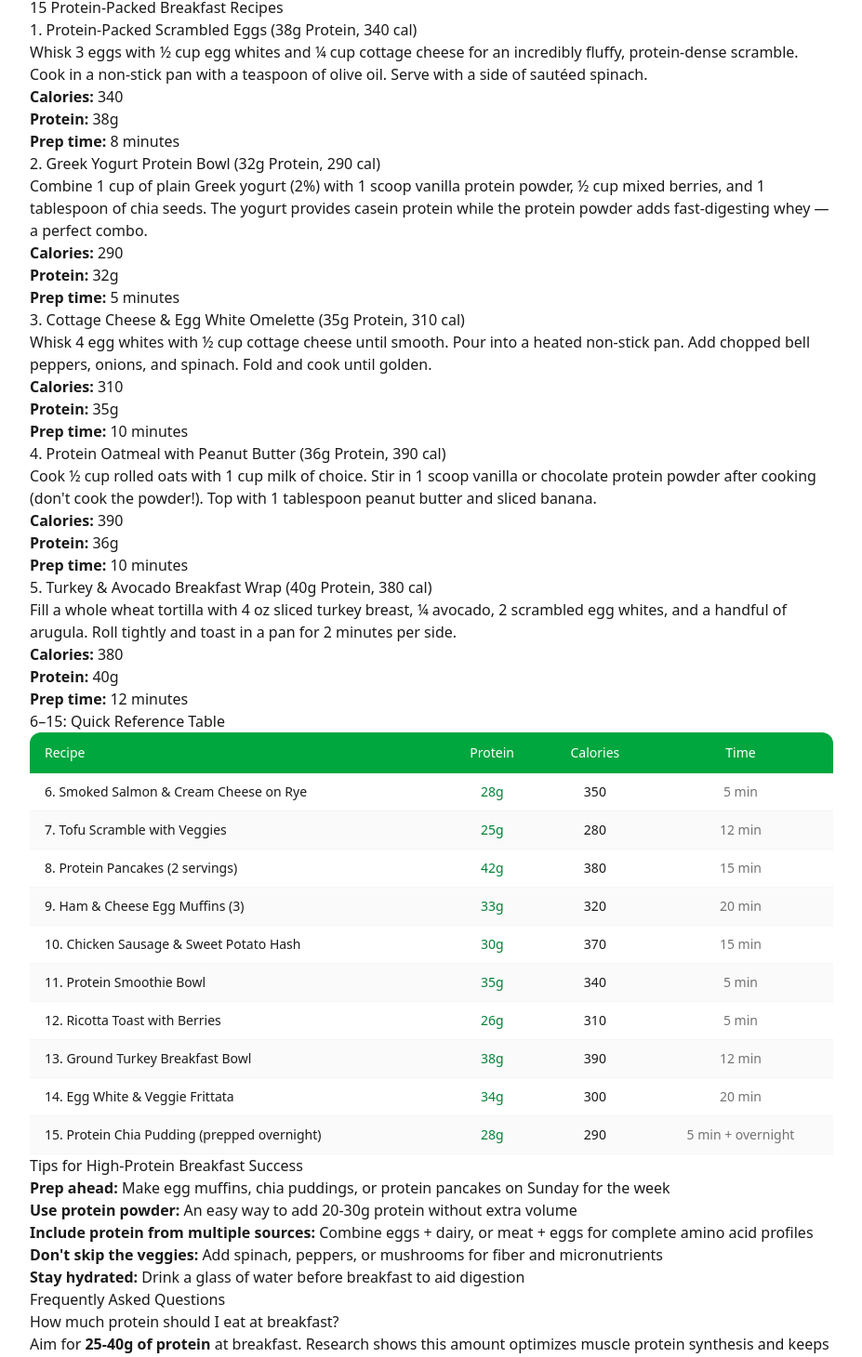
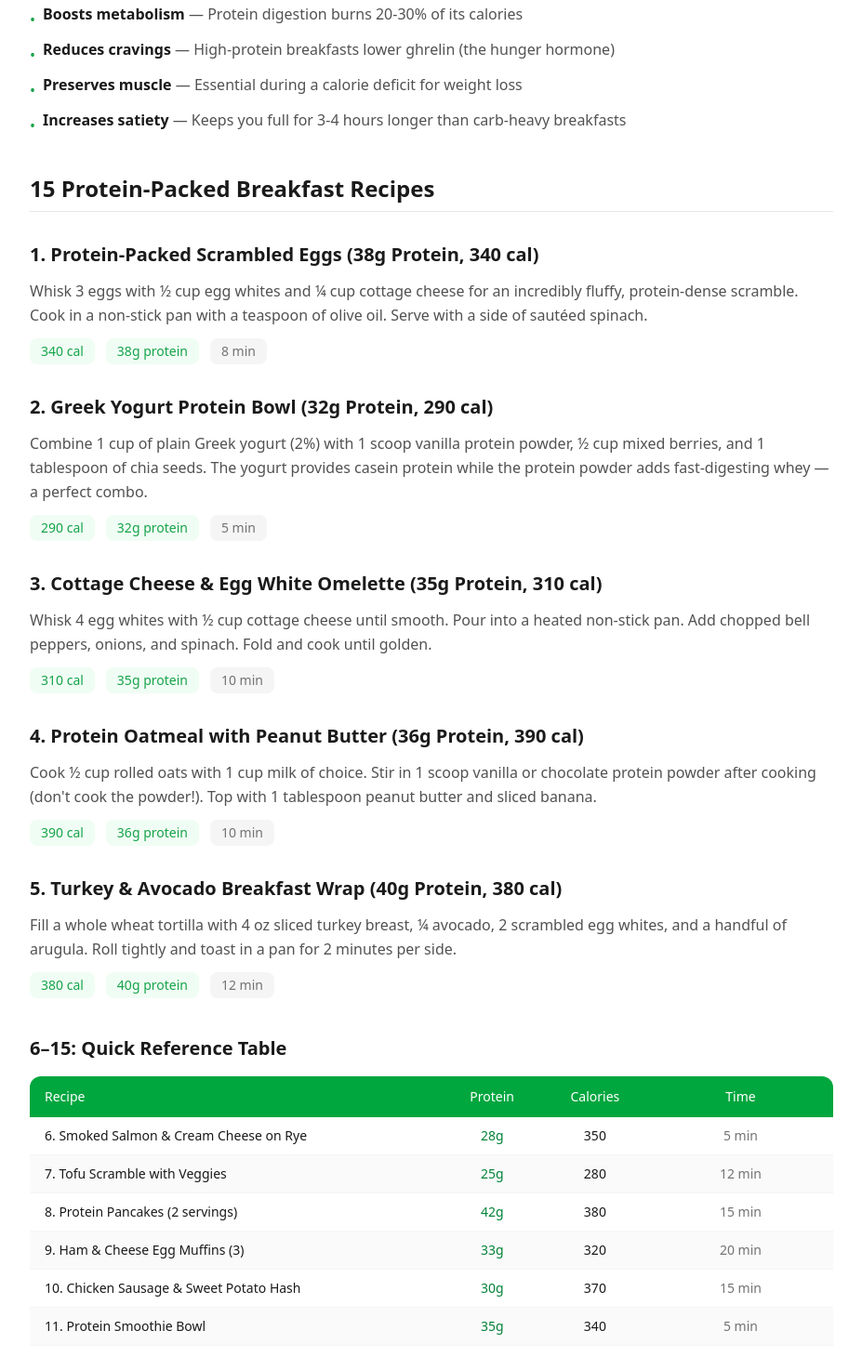
Before and after one commit to eelbaraka/macro-planner, a Next.js app: page /blog/high-protein-breakfast-recipes in a window 1280 px wide. Shown: the part 859-2319 px from the top of the page at 93% size, without its empty margins (176-1103 px from the left). Built offline with nearby package versions, Linux system fonts and the light colour scheme.

Commit message:
Fix article headings: explicit H1/H2/H3 styles, proper spacing, green stat badges, border separators

```diff
--- a/src/app/blog/high-protein-breakfast-recipes/page.tsx
+++ b/src/app/blog/high-protein-breakfast-recipes/page.tsx
@@ -54,79 +54,79 @@ export default function HighProteinBreakfast() {
       <div className="container mx-auto max-w-4xl px-4">
         <p className="text-xs text-neutral-400 mt-3 mb-8">Photo by Brooke Lark on Unsplash</p>
 
-        <article className="prose prose-lg prose-neutral max-w-none">
+        <article className="max-w-none">
           {/* Lead paragraph */}
-          <p className="text-xl text-neutral-600 font-medium leading-relaxed">
+          <p className="text-xl text-[#737373] font-medium leading-relaxed mb-8">
             Breakfast is the most important meal of the day — especially when you're trying to lose weight.
             A high-protein breakfast keeps you full, boosts your metabolism, and prevents mid-morning cravings.
           </p>
 
-          <h2>Why High-Protein Breakfasts Work for Weight Loss</h2>
-          <p>
-            Studies show that eating <strong>25-30g of protein at breakfast</strong> can reduce cravings by up to 60%
+          <h2 className="text-2xl font-bold text-[#1a1a1a] mt-10 mb-4 pb-2 border-b border-[#e5e5e5]">Why High-Protein Breakfasts Work for Weight Loss</h2>
+          <p className="text-[#525252] leading-relaxed mb-6">
+            Studies show that eating <strong className="text-[#1a1a1a]">25-30g of protein at breakfast</strong> can reduce cravings by up to 60%
             and increase satiety throughout the day. Protein has the highest thermic effect of food (TEF),
             meaning your body burns more calories digesting protein than carbs or fat.
           </p>
-          <ul>
-            <li><strong>Boosts metabolism</strong> — Protein digestion burns 20-30% of its calories</li>
-            <li><strong>Reduces cravings</strong> — High-protein breakfasts lower ghrelin (the hunger hormone)</li>
-            <li><strong>Preserves muscle</strong> — Essential during a calorie deficit for weight loss</li>
-            <li><strong>Increases satiety</strong> — Keeps you full for 3-4 hours longer than carb-heavy breakfasts</li>
+          <ul className="space-y-2 mb-8">
+            <li className="flex items-start gap-2 text-[#525252]"><span className="text-[#16a34a] mt-1.5">•</span><span><strong className="text-[#1a1a1a]">Boosts metabolism</strong> — Protein digestion burns 20-30% of its calories</span></li>
+            <li className="flex items-start gap-2 text-[#525252]"><span className="text-[#16a34a] mt-1.5">•</span><span><strong className="text-[#1a1a1a]">Reduces cravings</strong> — High-protein breakfasts lower ghrelin (the hunger hormone)</span></li>
+            <li className="flex items-start gap-2 text-[#525252]"><span className="text-[#16a34a] mt-1.5">•</span><span><strong className="text-[#1a1a1a]">Preserves muscle</strong> — Essential during a calorie deficit for weight loss</span></li>
+            <li className="flex items-start gap-2 text-[#525252]"><span className="text-[#16a34a] mt-1.5">•</span><span><strong className="text-[#1a1a1a]">Increases satiety</strong> — Keeps you full for 3-4 hours longer than carb-heavy breakfasts</span></li>
           </ul>
 
-          <h2>15 Protein-Packed Breakfast Recipes</h2>
+          <h2 className="text-2xl font-bold text-[#1a1a1a] mt-10 mb-6 pb-2 border-b border-[#e5e5e5]">15 Protein-Packed Breakfast Recipes</h2>
 
-          <h3>1. Protein-Packed Scrambled Eggs (38g Protein, 340 cal)</h3>
-          <p>
+          <h3 className="text-xl font-bold text-[#1a1a1a] mt-8 mb-3">1. Protein-Packed Scrambled Eggs (38g Protein, 340 cal)</h3>
+          <p className="text-[#525252] leading-relaxed mb-3">
             Whisk 3 eggs with ½ cup egg whites and ¼ cup cottage cheese for an incredibly fluffy, protein-dense scramble. Cook in a non-stick pan with a teaspoon of olive oil. Serve with a side of sautéed spinach.
           </p>
-          <ul>
-            <li><strong>Calories:</strong> 340</li>
-            <li><strong>Protein:</strong> 38g</li>
-            <li><strong>Prep time:</strong> 8 minutes</li>
-          </ul>
+          <div className="flex gap-3 text-sm mb-6">
+            <span className="bg-[#f0fdf4] text-[#16a34a] px-3 py-1 rounded-lg font-medium">340 cal</span>
+            <span className="bg-[#f0fdf4] text-[#16a34a] px-3 py-1 rounded-lg font-medium">38g protein</span>
+            <span className="bg-[#f5f5f5] text-[#737373] px-3 py-1 rounded-lg">8 min</span>
+          </div>
 
-          <h3>2. Greek Yogurt Protein Bowl (32g Protein, 290 cal)</h3>
-          <p>
+          <h3 className="text-xl font-bold text-[#1a1a1a] mt-8 mb-3">2. Greek Yogurt Protein Bowl (32g Protein, 290 cal)</h3>
+          <p className="text-[#525252] leading-relaxed mb-3">
             Combine 1 cup of plain Greek yogurt (2%) with 1 scoop vanilla protein powder, ½ cup mixed berries, and 1 tablespoon of chia seeds. The yogurt provides casein protein while the protein powder adds fast-digesting whey — a perfect combo.
           </p>
-          <ul>
-            <li><strong>Calories:</strong> 290</li>
-            <li><strong>Protein:</strong> 32g</li>
-            <li><strong>Prep time:</strong> 5 minutes</li>
-          </ul>
+          <div className="flex gap-3 text-sm mb-6">
+            <span className="bg-[#f0fdf4] text-[#16a34a] px-3 py-1 rounded-lg font-medium">290 cal</span>
+            <span className="bg-[#f0fdf4] text-[#16a34a] px-3 py-1 rounded-lg font-medium">32g protein</span>
+            <span className="bg-[#f5f5f5] text-[#737373] px-3 py-1 rounded-lg">5 min</span>
+          </div>
 
-          <h3>3. Cottage Cheese & Egg White Omelette (35g Protein, 310 cal)</h3>
-          <p>
+          <h3 className="text-xl font-bold text-[#1a1a1a] mt-8 mb-3">3. Cottage Cheese & Egg White Omelette (35g Protein, 310 cal)</h3>
+          <p className="text-[#525252] leading-relaxed mb-3">
             Whisk 4 egg whites with ½ cup cottage cheese until smooth. Pour into a heated non-stick pan. Add chopped bell peppers, onions, and spinach. Fold and cook until golden.
           </p>
-          <ul>
-            <li><strong>Calories:</strong> 310</li>
-            <li><strong>Protein:</strong> 35g</li>
-            <li><strong>Prep time:</strong> 10 minutes</li>
-          </ul>
+          <div className="flex gap-3 text-sm mb-6">
+            <span className="bg-[#f0fdf4] text-[#16a34a] px-3 py-1 rounded-lg font-medium">310 cal</span>
+            <span className="bg-[#f0fdf4] text-[#16a34a] px-3 py-1 rounded-lg font-medium">35g protein</span>
+            <span className="bg-[#f5f5f5] text-[#737373] px-3 py-1 rounded-lg">10 min</span>
+          </div>
 
-          <h3>4. Protein Oatmeal with Peanut Butter (36g Protein, 390 cal)</h3>
-          <p>
+          <h3 className="text-xl font-bold text-[#1a1a1a] mt-8 mb-3">4. Protein Oatmeal with Peanut Butter (36g Protein, 390 cal)</h3>
+          <p className="text-[#525252] leading-relaxed mb-3">
             Cook ½ cup rolled oats with 1 cup milk of choice. Stir in 1 scoop vanilla or chocolate protein powder after cooking (don't cook the powder!). Top with 1 tablespoon peanut butter and sliced banana.
           </p>
-          <ul>
-            <li><strong>Calories:</strong> 390</li>
-            <li><strong>Protein:</strong> 36g</li>
-            <li><strong>Prep time:</strong> 10 minutes</li>
-          </ul>
+          <div className="flex gap-3 text-sm mb-6">
+            <span className="bg-[#f0fdf4] text-[#16a34a] px-3 py-1 rounded-lg font-medium">390 cal</span>
+            <span className="bg-[#f0fdf4] text-[#16a34a] px-3 py-1 rounded-lg font-medium">36g protein</span>
+            <span className="bg-[#f5f5f5] text-[#737373] px-3 py-1 rounded-lg">10 min</span>
+          </div>
 
-          <h3>5. Turkey & Avocado Breakfast Wrap (40g Protein, 380 cal)</h3>
-          <p>
+          <h3 className="text-xl font-bold text-[#1a1a1a] mt-8 mb-3">5. Turkey & Avocado Breakfast Wrap (40g Protein, 380 cal)</h3>
+          <p className="text-[#525252] leading-relaxed mb-3">
             Fill a whole wheat tortilla with 4 oz sliced turkey breast, ¼ avocado, 2 scrambled egg whites, and a handful of arugula. Roll tightly and toast in a pan for 2 minutes per side.
           </p>
-          <ul>
-            <li><strong>Calories:</strong> 380</li>
-            <li><strong>Protein:</strong> 40g</li>
-            <li><strong>Prep time:</strong> 12 minutes</li>
-          </ul>
+          <div className="flex gap-3 text-sm mb-6">
+            <span className="bg-[#f0fdf4] text-[#16a34a] px-3 py-1 rounded-lg font-medium">380 cal</span>
+            <span className="bg-[#f0fdf4] text-[#16a34a] px-3 py-1 rounded-lg font-medium">40g protein</span>
+            <span className="bg-[#f5f5f5] text-[#737373] px-3 py-1 rounded-lg">12 min</span>
+          </div>
 
-          <h3>6–15: Quick Reference Table</h3>
+          <h3 className="text-xl font-bold text-[#1a1a1a] mt-10 mb-4">6–15: Quick Reference Table</h3>
           <div className="overflow-x-auto not-prose">
             <table className="w-full text-sm border-collapse">
               <thead>
@@ -161,25 +161,25 @@ export default function HighProteinBreakfast() {
             </table>
           </div>
 
-          <h2>Tips for High-Protein Breakfast Success</h2>
-          <ol>
-            <li><strong>Prep ahead:</strong> Make egg muffins, chia puddings, or protein pancakes on Sunday for the week</li>
-            <li><strong>Use protein powder:</strong> An easy way to add 20-30g protein without extra volume</li>
-            <li><strong>Include protein from multiple sources:</strong> Combine eggs + dairy, or meat + eggs for complete amino acid profiles</li>
-            <li><strong>Don't skip the veggies:</strong> Add spinach, peppers, or mushrooms for fiber and micronutrients</li>
-            <li><strong>Stay hydrated:</strong> Drink a glass of water before breakfast to aid digestion</li>
+          <h2 className="text-2xl font-bold text-[#1a1a1a] mt-10 mb-4 pb-2 border-b border-[#e5e5e5]">Tips for High-Protein Breakfast Success</h2>
+          <ol className="space-y-2 mb-8 text-[#525252]">
+            <li><strong className="text-[#1a1a1a]">Prep ahead:</strong> Make egg muffins, chia puddings, or protein pancakes on Sunday for the week</li>
+            <li><strong className="text-[#1a1a1a]">Use protein powder:</strong> An easy way to add 20-30g protein without extra volume</li>
+            <li><strong className="text-[#1a1a1a]">Include protein from multiple sources:</strong> Combine eggs + dairy, or meat + eggs for complete amino acid profiles</li>
+            <li><strong className="text-[#1a1a1a]">Don't skip the veggies:</strong> Add spinach, peppers, or mushrooms for fiber and micronutrients</li>
+            <li><strong className="text-[#1a1a1a]">Stay hydrated:</strong> Drink a glass of water before breakfast to aid digestion</li>
           </ol>
 
-          <h2>Frequently Asked Questions</h2>
+          <h2 className="text-2xl font-bold text-[#1a1a1a] mt-10 mb-6 pb-2 border-b border-[#e5e5e5]">Frequently Asked Questions</h2>
 
-          <h3>How much protein should I eat at breakfast?</h3>
-          <p>Aim for <strong>25-40g of protein</strong> at breakfast. Research shows this amount optimizes muscle protein synthesis and keeps you full until lunch.</p>
+          <h3 className="text-lg font-bold text-[#1a1a1a] mt-6 mb-2">How much protein should I eat at breakfast?</h3>
+          <p className="text-[#525252] leading-relaxed mb-6">Aim for <strong className="text-[#1a1a1a]">25-40g of protein</strong> at breakfast. Research shows this amount optimizes muscle protein synthesis and keeps you full until lunch.</p>
 
-          <h3>Can I lose weight eating high-protein breakfasts?</h3>
-          <p>Yes. Multiple studies show that high-protein breakfasts (30g+) lead to greater fat loss compared to low-protein or carb-heavy breakfasts, even at the same calorie intake.</p>
+          <h3 className="text-lg font-bold text-[#1a1a1a] mt-6 mb-2">Can I lose weight eating high-protein breakfasts?</h3>
+          <p className="text-[#525252] leading-relaxed mb-6">Yes. Multiple studies show that high-protein breakfasts (30g+) lead to greater fat loss compared to low-protein or carb-heavy breakfasts, even at the same calorie intake.</p>
 
-          <h3>What if I don't have time to cook?</h3>
-          <p>Greek yogurt with protein powder, overnight oats, protein shakes, and pre-made egg muffins all take 5 minutes or less. Prep them the night before.</p>
+          <h3 className="text-lg font-bold text-[#1a1a1a] mt-6 mb-2">What if I don't have time to cook?</h3>
+          <p className="text-[#525252] leading-relaxed mb-6">Greek yogurt with protein powder, overnight oats, protein shakes, and pre-made egg muffins all take 5 minutes or less. Prep them the night before.</p>
         </article>
 
         {/* CTA */}
```
